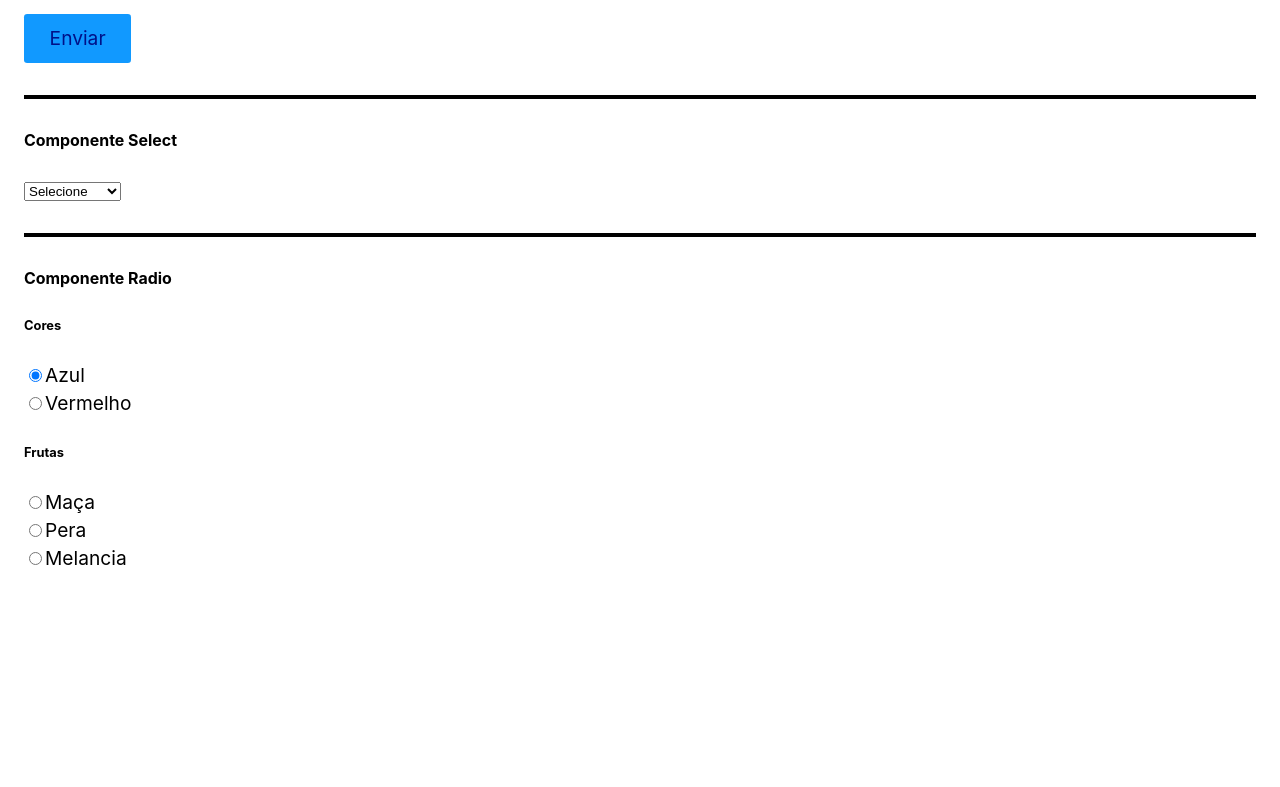
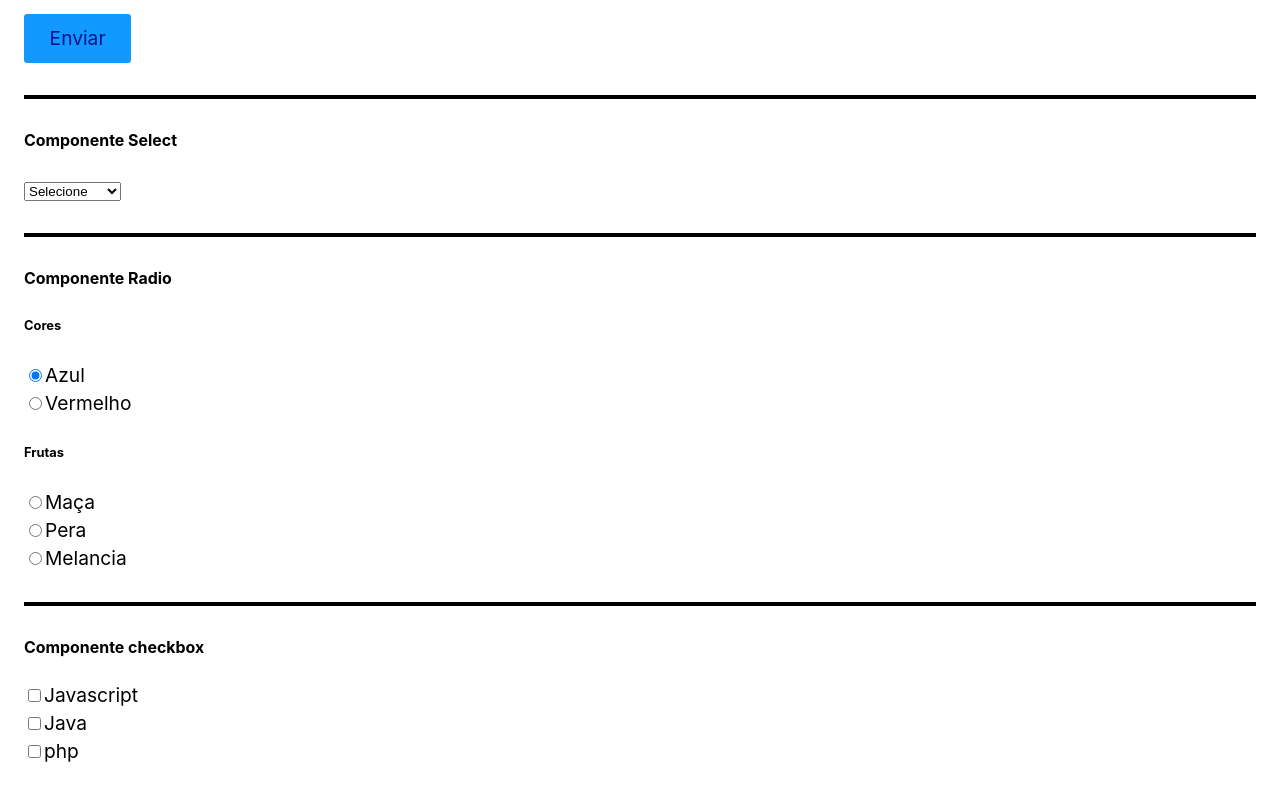
Before and after one commit to MarcioTomaz/React-origamid, a React (Create React App) app: page / in a window 1280 px wide. Shown: the part 1304-2091 px from the top of the page. Before the commit the page ends 1898 px from the top, so only its background shows below. Built offline with nearby package versions, Linux system fonts and the light colour scheme.

Commit message:
componente checkbox

```diff
--- a/src/App.js
+++ b/src/App.js
@@ -1,5 +1,6 @@
 
 import React from "react";
+import Checkbox from "./Form/Checkbox";
 import Input from "./Form/Input";
 import Radio from "./Form/Radio";
 import Select from "./Form/Select";
@@ -24,6 +25,8 @@ const App = () => {
   const [cor, setCor] = React.useState('Azul');
 
   const [fruta, setfruta] = React.useState('');
+
+  const[linguagens, setLinguagens] = React.useState([]);
 
   function handleChangeRadio({target}){
     setProduto(target.value);
@@ -192,6 +195,10 @@ const App = () => {
       <h6>Frutas</h6>
       <Radio options={['Maça', 'Pera', 'Melancia']} value={fruta} setValue={setfruta} />
 
+      <hr />
+
+      <h5>Componente checkbox</h5>
+      <Checkbox options={['Javascript', 'Java', 'php']} value={linguagens} setValue={setLinguagens}/>
    </form>
   )
 }
--- /dev/null
+++ b/src/Form/Checkbox.js
@@ -0,0 +1,30 @@
+import React from 'react'
+
+const Checkbox = ({options, value, setValue, index}) => {
+
+  function handleChange({target}){
+    if(target.checked){
+      setValue([...value,  target.value]);//pega o valor anterior [..value] e adiciona os de mais com o target.value
+    }else{
+      setValue(value.filter((itemValue) => itemValue !== target.value))
+      //filtrar para se o item é diferente do itemValue assim filtrando o array e retirando o desmarcado
+    }
+  }
+
+  return (
+    <>
+    {options.map((option) =>
+      <label key={index}>
+        <input
+          type="checkbox"
+          value={option}
+          onChange={handleChange}
+          checked={value.includes(option)}
+          />
+          {option}
+      </label>)}
+    </>
+  )
+}
+
+export default Checkbox
```
